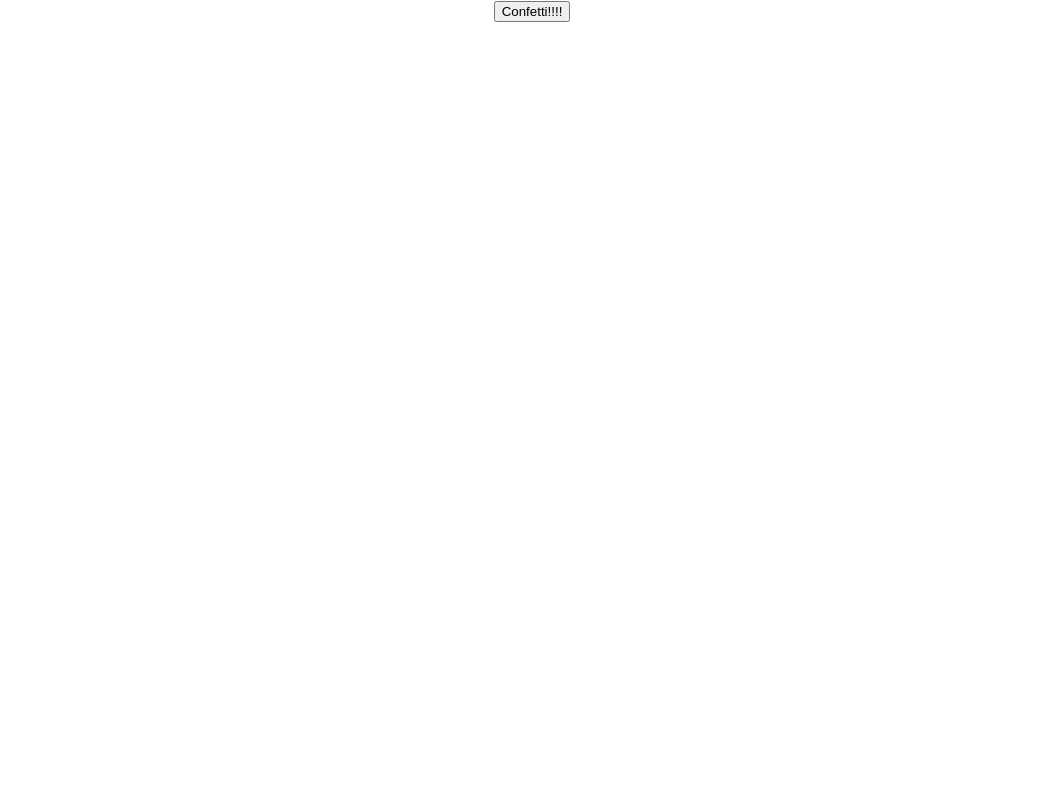
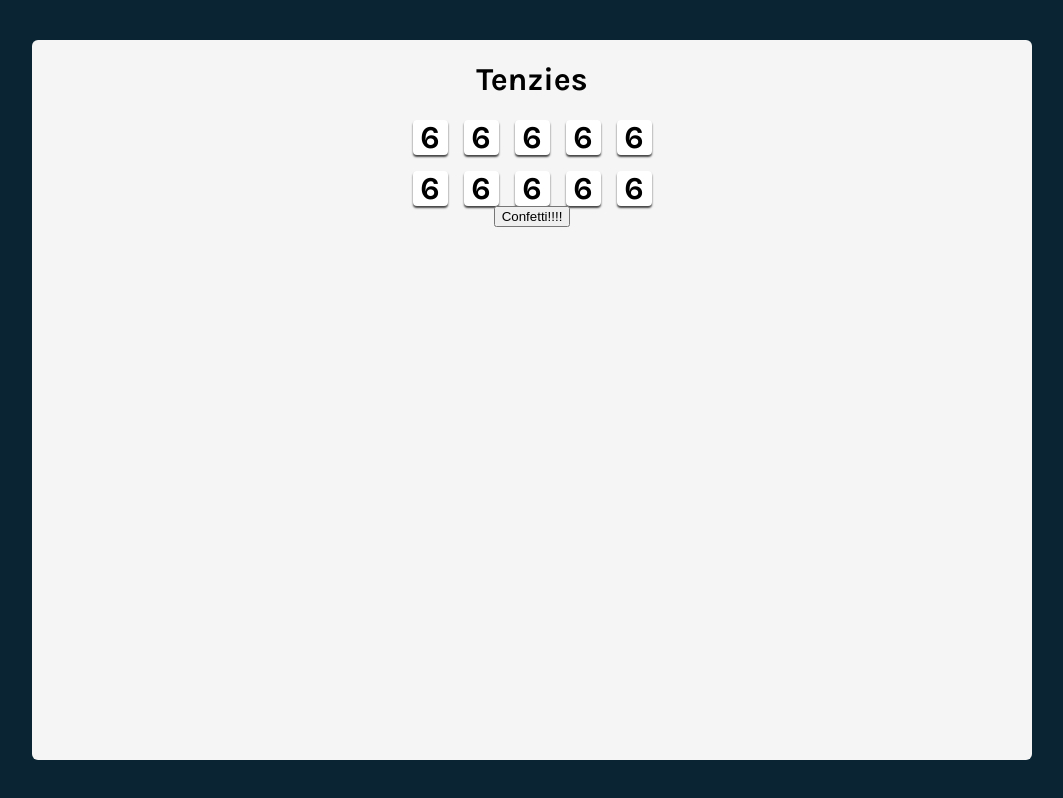
Before and after one commit to marijedb/tenzies, a React (Create React App) app: page / in a window 1280 px wide. Shown: the whole page, without its empty margins (108-1171 px from the left). Built offline with nearby package versions, Linux system fonts and the light colour scheme.

Commit message:
basic styling and added dice

```diff
--- a/package.json
+++ b/package.json
@@ -1,4 +1,5 @@
 {
+  "homepage": "http://marijedb.github.io/tenzies",
   "name": "tenzies",
   "version": "0.1.0",
   "private": true,
@@ -16,6 +17,8 @@
   "scripts": {
     "start": "react-scripts start",
     "build": "react-scripts build",
+    "predeploy": "npm run build",
+    "deploy": "gh-pages -d build",
     "test": "react-scripts test",
     "eject": "react-scripts eject"
   },
@@ -36,5 +39,8 @@
       "last 1 firefox version",
       "last 1 safari version"
     ]
+  },
+  "devDependencies": {
+    "gh-pages": "^4.0.0"
   }
 }
--- a/public/index.html
+++ b/public/index.html
@@ -1,17 +1,21 @@
 <!DOCTYPE html>
 <html lang="en">
+
 <head>
   <meta charset="utf-8" />
   <link rel="icon" href="%PUBLIC_URL%/favicon.ico" />
   <meta name="viewport" content="width=device-width, initial-scale=1" />
-    <meta
-      name="description"
-      content="Web site created using create-react-app"
-    />
+  <meta name="description" content="Web site created using create-react-app" />
   <title>Tenzies</title>
+
+  <link rel="preconnect" href="https://fonts.googleapis.com">
+  <link rel="preconnect" href="https://fonts.gstatic.com" crossorigin>
+  <link href="https://fonts.googleapis.com/css2?family=Karla:wght@400;700&display=swap" rel="stylesheet">
 </head>
+
 <body>
   <noscript>You need to enable JavaScript to run this app.</noscript>
   <div id="root"></div>
 </body>
+
 </html>
--- a/src/App.css
+++ b/src/App.css
@@ -1,43 +1,51 @@
 body {
-  width: 100%;
-  height: 100%;
+  margin: 0;
+  background-color: #0B2434;
+  font-family: 'Karla', sans-serif;
+  display: flex;
+  align-items: center;
+  justify-content: center;
+  height: 100vh;
+  width: 100vw;
 }
 
-.App {
-  text-align: center;
-}
-
-.App-logo {
-  height: 40vmin;
-  pointer-events: none;
-}
-
-@media (prefers-reduced-motion: no-preference) {
-  .App-logo {
-    animation: App-logo-spin infinite 20s linear;
-  }
-}
-
-.App-header {
-  background-color: #282c34;
-  min-height: 100vh;
+.app {
   display: flex;
   flex-direction: column;
   align-items: center;
-  justify-content: center;
-  font-size: calc(10px + 2vmin);
-  color: white;
+  background-color: #F5F5F5;
+  height: 90vh;
+  width: 85vw;
+  border-radius: 6px;
 }
 
-.App-link {
-  color: #61dafb;
+.all-dice-container {
+  display: grid;
+  grid-template-columns: repeat(5, 1fr);
+  grid-gap: 1em;
+
 }
 
-@keyframes App-logo-spin {
-  from {
-    transform: rotate(0deg);
-  }
-  to {
-    transform: rotate(360deg);
+.dice-container {
+  display: flex;
+  justify-content: center;
+  align-items: center;
+  background-color: #fff;
+  border-radius: 4px;
+  height: 35px;
+  width: 35px;
+  box-shadow: 0px 2px 2px #444444;
+}
+
+.single-dice {
+  font-size: 2rem;
+  cursor: pointer;
+}
+
+
+@media (min-width: 600px){
+  .app {
+    max-width: 1000px;
+    max-height: 800px;
   }
 }
--- a/src/App.js
+++ b/src/App.js
@@ -1,6 +1,7 @@
+import { useEffect, useState } from 'react';
 import './App.css';
 import Confetti from 'react-confetti'
-import { useEffect, useState } from 'react';
+import Dice from './components/Dice';
 
 function App() {
   const [windowSize, setWindowSize] = useState({
@@ -9,8 +10,6 @@ function App() {
   })
 
   const [showConfetti, setShowConfetti] = useState(false)
-
-
 
   function handleConfetti(){
     setShowConfetti(prevShow => !prevShow)
@@ -31,7 +30,20 @@ function App() {
   })
 
   return (
-    <div className="App">
+    <div className="app">
+      <h1>Tenzies</h1>
+      <div className='all-dice-container'>
+        <Dice />
+        <Dice />
+        <Dice />
+        <Dice />
+        <Dice />
+        <Dice />
+        <Dice />
+        <Dice />
+        <Dice />
+        <Dice />
+      </div>
       {showConfetti && <Confetti width={windowSize.width} height={windowSize.height} />}
         <button onClick={handleConfetti}>Confetti!!!!</button>
     </div>
--- /dev/null
+++ b/src/components/Dice.js
@@ -0,0 +1,11 @@
+import React from "react";
+
+function Dice(){
+    return(
+        <div className="dice-container">
+            <h2 className="single-dice">6</h2>
+        </div>
+    )
+}
+
+export default Dice
--- a/src/index.css
+++ /dev/null
@@ -1,13 +0,0 @@
-body {
-  margin: 0;
-  font-family: -apple-system, BlinkMacSystemFont, 'Segoe UI', 'Roboto', 'Oxygen',
-    'Ubuntu', 'Cantarell', 'Fira Sans', 'Droid Sans', 'Helvetica Neue',
-    sans-serif;
-  -webkit-font-smoothing: antialiased;
-  -moz-osx-font-smoothing: grayscale;
-}
-
-code {
-  font-family: source-code-pro, Menlo, Monaco, Consolas, 'Courier New',
-    monospace;
-}
--- a/src/index.js
+++ b/src/index.js
@@ -1,6 +1,5 @@
 import React from 'react';
 import ReactDOM from 'react-dom/client';
-import './index.css';
 import App from './App';
 import reportWebVitals from './reportWebVitals';
 
```
Also changed, not shown: src/components/confetti.js (deleted), src/logo.svg (deleted), 1 other file (tests, documents, lock files or other folders). Lines whose indentation alone changed are shown as unchanged.
